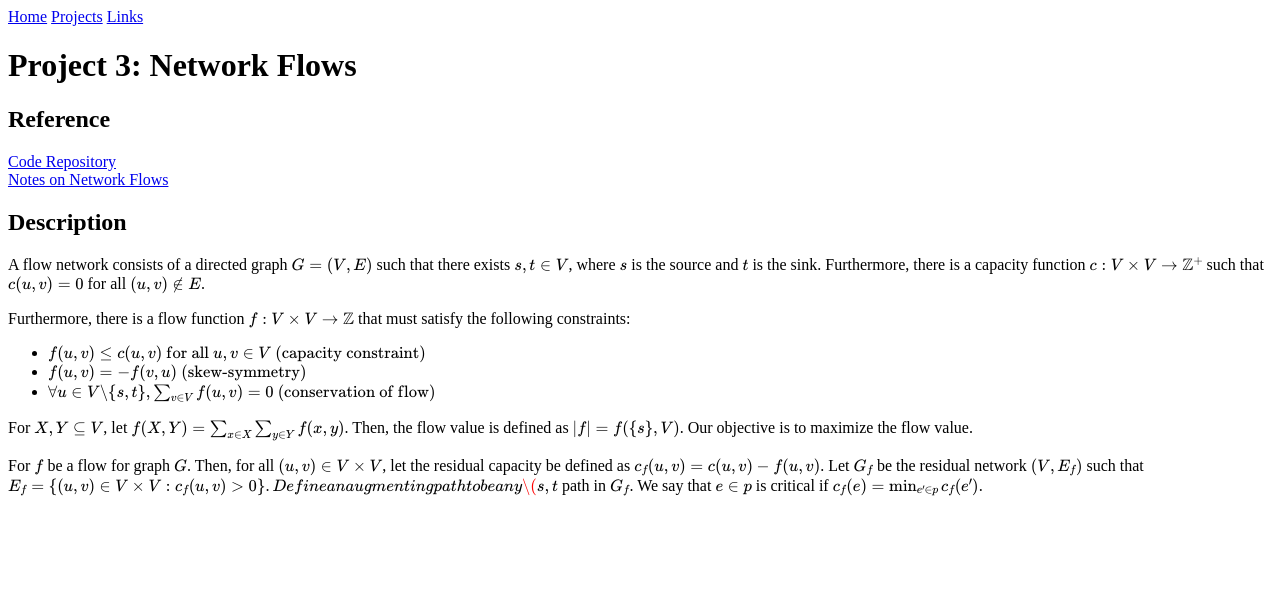
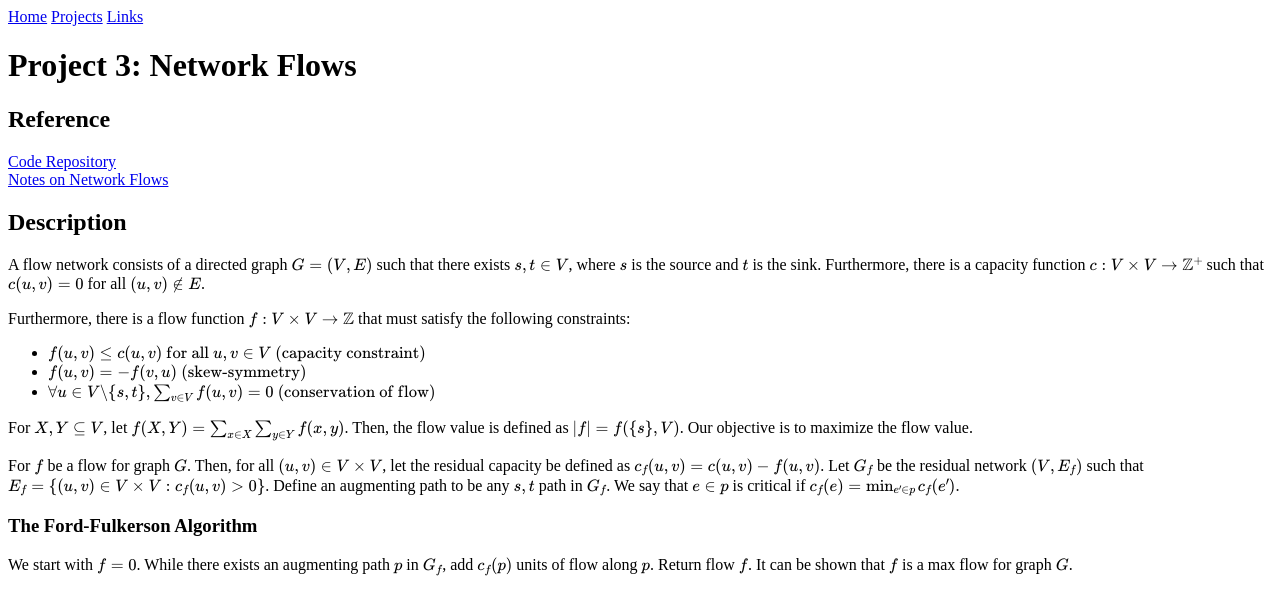
Before and after one commit to CategorIAN/categorian.github.io, a Jekyll site: the page built from projects/msu/csci_532/network_flows.md, in a window 1280 px wide. Shown: the top 615 px of the page. Built offline with Jekyll 4.4.1, drawn with Linux system fonts in a browser that asks for light colours; formulas are drawn with MathJax 3.

Commit message:
Update network_flows.md

```diff
--- a/projects/msu/csci_532/network_flows.md
+++ b/projects/msu/csci_532/network_flows.md
@@ -27,5 +27,10 @@ For \(X, Y \subseteq V\), let \(f(X, Y) = \sum_{x\in X} \sum_{y \in Y} f(x, y)\)
 </p>
 
 <p>
-For \(f\) be a flow for graph \(G\). Then, for all \((u, v) \in V\times V\), let the residual capacity be defined as \(c_f(u, v) = c(u, v) - f(u, v)\). Let \(G_f\) be the residual network \((V, E_f)\) such that \(E_f = \{(u, v) \in V \times V : c_f(u, v) > 0\}. Define an augmenting path to be any \(s, t\) path in \(G_f\). We say that \(e \in p\) is critical if \(c_f(e) = \min_{e'\in p} c_f(e').\)
+For \(f\) be a flow for graph \(G\). Then, for all \((u, v) \in V\times V\), let the residual capacity be defined as \(c_f(u, v) = c(u, v) - f(u, v)\). Let \(G_f\) be the residual network \((V, E_f)\) such that \(E_f = \{(u, v) \in V \times V : c_f(u, v) > 0\}\). Define an augmenting path to be any \(s, t\) path in \(G_f\). We say that \(e \in p\) is critical if \(c_f(e) = \min_{e'\in p} c_f(e').\)
 </p>
+
+<h3>The Ford-Fulkerson Algorithm</h3>
+<p>
+We start with \(f=0\). While there exists an augmenting path \(p\) in \(G_f\), add \(c_f(p)\) units of flow along \(p\). Return flow \(f\). It can be shown that \(f\) is a max flow for graph \(G\).
+</p>
```
